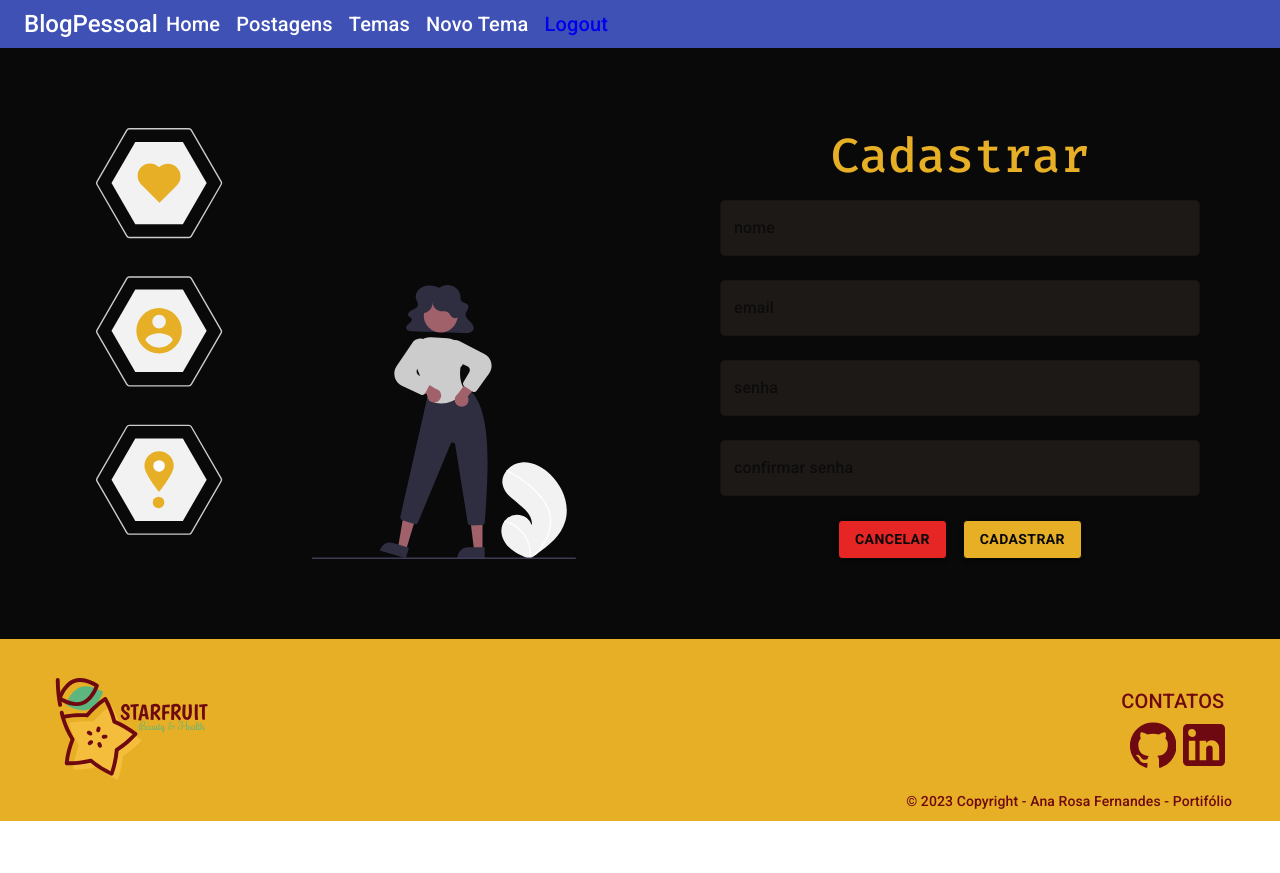
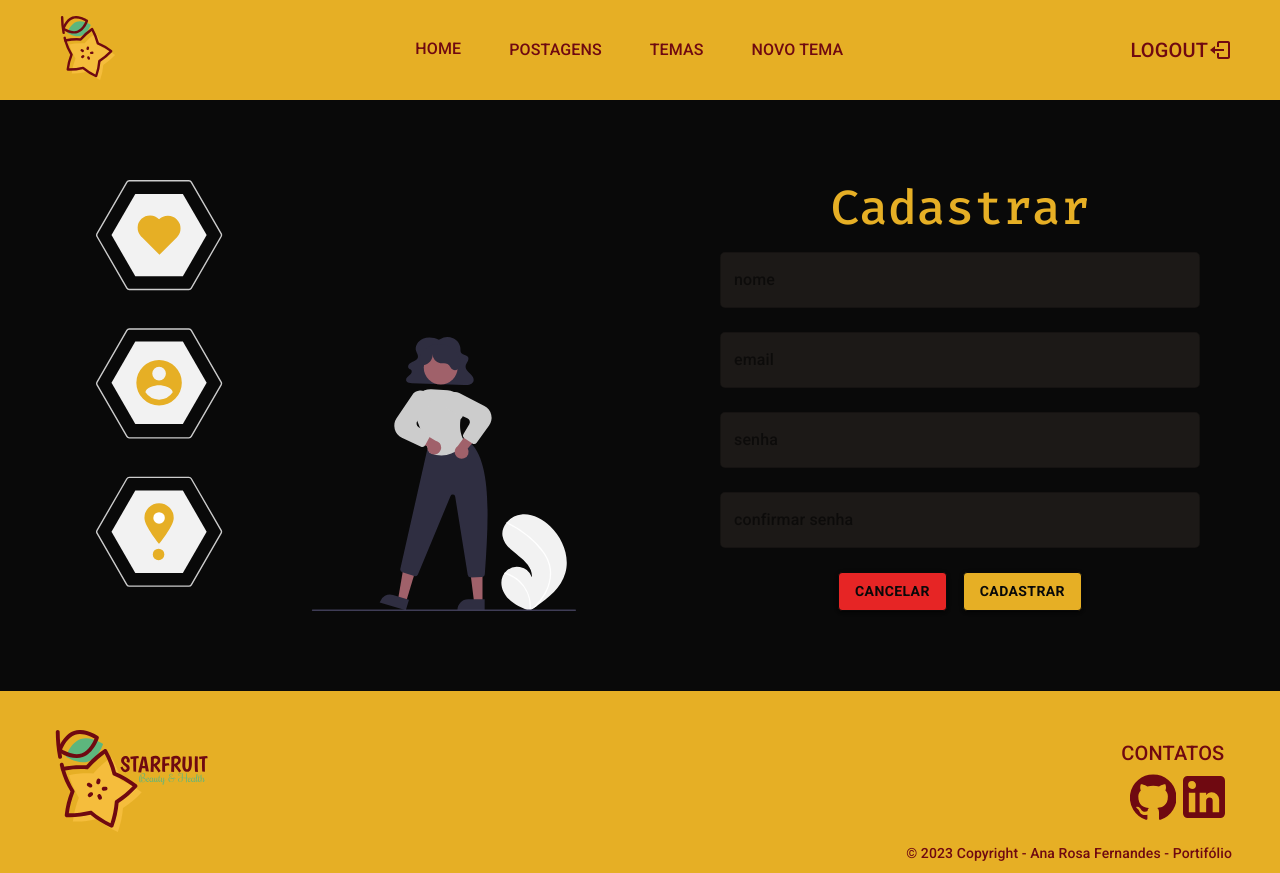
Before and after one commit to hyarmen/projeto-blog-pessoal-front, a React (Vite) app: page /cadastrousuario in a window 1280 px wide. Before the commit the page ends 821 px from the top, so only its background shows below. Built offline with nearby package versions, Linux system fonts and the light colour scheme.

Commit message:
refatorizacao e estilizacao da navbar

```diff
--- a/src/components/estaticos/navbar/Navbar.css
+++ b/src/components/estaticos/navbar/Navbar.css
@@ -1,7 +1,39 @@
+.logo {
+  width: 4rem;
+  padding: 1rem;
+}
+
 .cursor {
   cursor: pointer;
+  padding: 0 1rem;
 }
 
 .text-decoration-none {
   text-decoration: none;
 }
+
+.navegacao {
+  background-color: #e6af25 !important;
+}
+
+.sb {
+  display: flex;
+  flex-direction: row;
+  justify-content: space-between;
+}
+
+.menuText {
+  color: #6F0911;
+  font-size: 1rem !important;
+  transition: all 200ms ease-in-out;
+}
+
+.menuText:hover {
+  color: #090909;
+}
+
+.logout {
+  display: flex;
+  align-items: center;
+  color: #6F0911;
+}
--- a/src/components/estaticos/navbar/Navbar.tsx
+++ b/src/components/estaticos/navbar/Navbar.tsx
@@ -2,47 +2,48 @@ import { AppBar, Toolbar, Typography } from "@material-ui/core";
 import { Box } from "@mui/material";
 import { Link } from "react-router-dom";
 import "./Navbar.css";
+import logout from '../../svg/icon/bx-log-out.svg';
+import logo from '../../svg/carambola-svgrepo-com.svg'
 
 export default function Navbar() {
   return (
     <>
-      <AppBar position="static">
-        <Toolbar variant="dense">
+      <AppBar position="static" className="navegacao">
+        <Toolbar variant="dense" className="sb">
           <Box className="cursor">
-            <Typography variant="h5" color="inherit">
-              BlogPessoal
-            </Typography>
+            <img className="logo" src={logo} alt="desenho de um pedaço de carambola" />
           </Box>
 
-          <Box display="flex" justifyContent="start">
+          <Box className="sb">
             <Box mx={1} className="cursor">
-              <Typography variant="h6" color="inherit">
-                Home
+              <Typography className='menuText'>
+                HOME
               </Typography>
             </Box>
             <Box mx={1} className="cursor">
-              <Typography variant="h6" color="inherit">
-                Postagens
+              <Typography variant="h6" className='menuText'>
+                POSTAGENS
               </Typography>
             </Box>
             <Box mx={1} className="cursor">
-              <Typography variant="h6" color="inherit">
-                Temas
+              <Typography variant="h6" className='menuText'>
+                TEMAS
               </Typography>
             </Box>
             <Box mx={1} className="cursor">
-              <Typography variant="h6" color="inherit">
-                Novo Tema
+              <Typography variant="h6" className='menuText'>
+                NOVO TEMA
               </Typography>
             </Box>
-            <Link to="/login" className="text-decorator-none">
-              <Box mx={1} className="cursor">
-                <Typography variant="h6" color="inherit">
-                  Logout
-                </Typography>
-              </Box>
-            </Link>
           </Box>
+          <Link to="/login" className="text-decorator-none">
+            <Box mx={1} className="cursor logout" >
+              <Typography variant="h6">
+                LOGOUT
+              </Typography>
+              <img src={logout} alt="um retângulo como uma porta e uma seta saindo dele" />
+            </Box>
+          </Link>
         </Toolbar>
       </AppBar>
     </>
```
Also changed, not shown: src/components/svg/carambola-svgrepo-com.svg, src/components/svg/icon/bx-log-out.svg (added).
